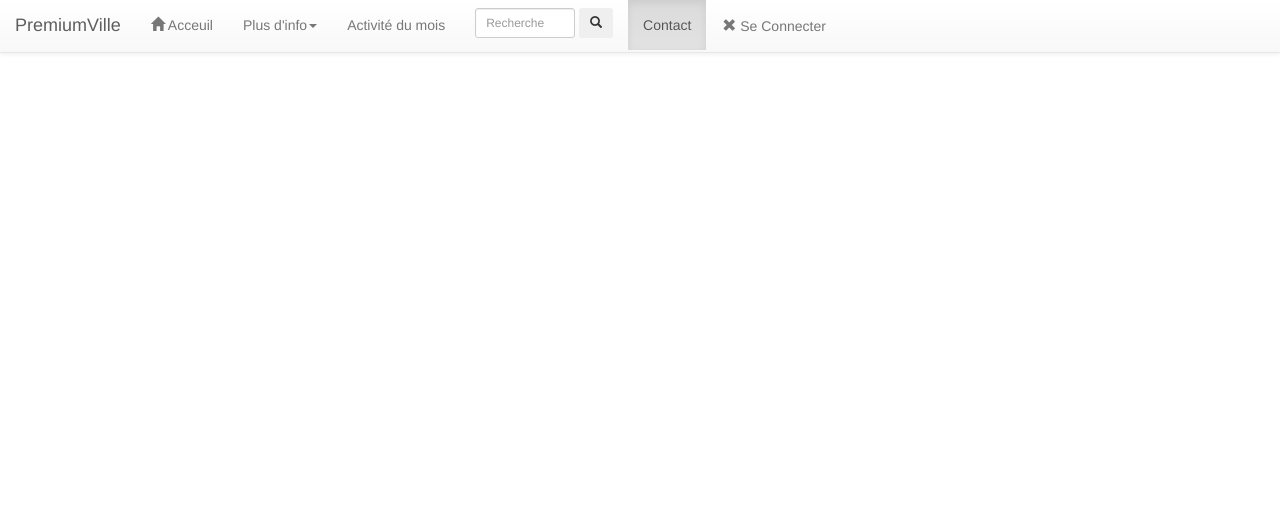
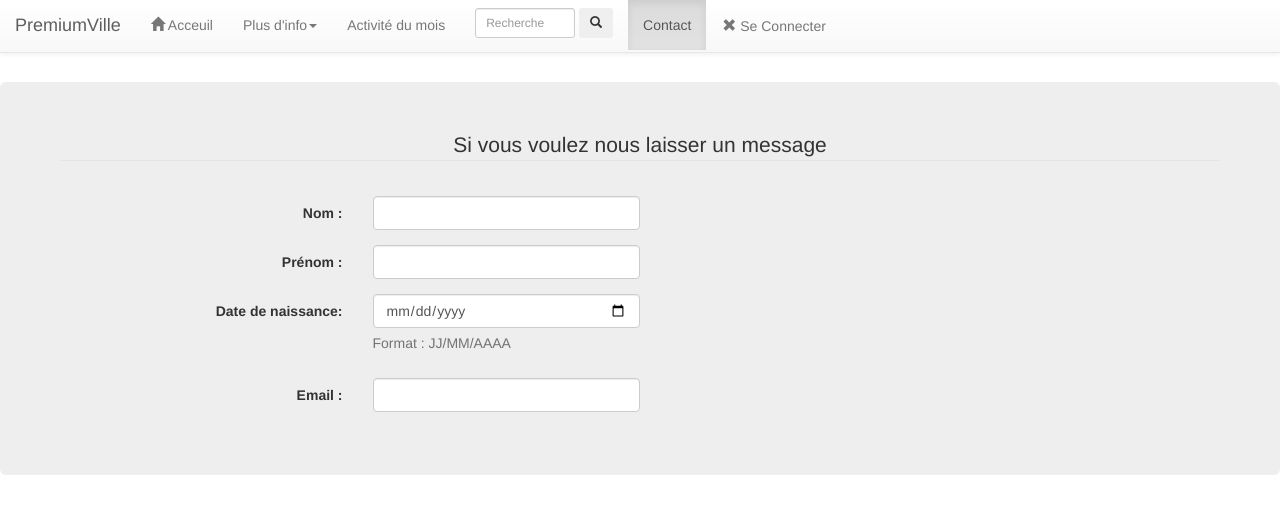
Before and after one commit to philou69/PremiumVille, a plain HTML site: page contact.html in a window 1280 px wide. Drawn offline with nearby package versions, Linux system fonts and the light colour scheme.

Commit message:
contact.html: création du formulaire zone personne

```diff
--- a/contact.html
+++ b/contact.html
@@ -10,6 +10,11 @@
 	    <link href="https://maxcdn.bootstrapcdn.com/bootstrap/3.3.1/css/bootstrap-theme.min.css" rel="stylesheet">
 	    <link href="https://maxcdn.bootstrapcdn.com/font-awesome/4.3.0/css/font-awesome.min.css" rel="stylesheet">
 		<title>Contact</title>
+
+		<!-- jQuery -->
+	    <script src="https://ajax.googleapis.com/ajax/libs/jquery/2.1.1/jquery.min.js"></script>
+	    <!-- Javascript de Bootstrap -->
+	    <script src="https://maxcdn.bootstrapcdn.com/bootstrap/3.2.0/js/bootstrap.min.js"></script>
 	</head>
 	<body>
 
@@ -57,25 +62,52 @@
 			</nav>
 		</header>
 
+		<section class="container-fluid">
+			<div class="jumbotron row">
+				<form class="form-horizontal col-sm-12">
+					<div class="form-group">
+						<legend class="text-center">Si vous voulez nous laisser un message</legend>
+					</div>
+					<div class="col-sm-6">
+						<div class="row">
+							<div class="form-group">
+								<label for="nom" class="col-sm-6  control-label">Nom :</label>
+								<div class="col-sm-6">
+									<input type="text" class="form-control" name="nom" id="nom">
+								</div>
+							</div>
+						</div>
+						<div class="row">
+							<div class="form-group">
+								<label for="prenom" class="col-sm-6 control-label">Prénom :</label>
+								<div class="col-sm-6">
+									<input type="text" class="form-control" name="prenom" id="prenom">
+								</div>
+							</div>
+						</div>
+						<div class="row">
+							<div class="form-group">
+								<label for="dateNaissance" class="col-sm-6 control-label"> Date de naissance:</label>
+								<div class="col-sm-6">
+									<input type="date" class="form-control" name="dateNaissance" id="dateNaissance">
+									<span class="help-block"> Format : JJ/MM/AAAA</span>
+								</div>
+							</div>
+						</div>
+						<div class="row">
+							<div class="form-group">
+								<label for="email" class="col-sm-6 control-label" >Email :</label>
+								<div class="col-sm-6">
+									<input type="email" class="form-control" name="email" id="email">
+								</div>
+							</div>
+						</div>
+					</div>
 
-		<!-- jQuery -->
-	    <script src="https://ajax.googleapis.com/ajax/libs/jquery/2.1.1/jquery.min.js"></script>
-	    <!-- Javascript de Bootstrap -->
-	    <script src="https://maxcdn.bootstrapcdn.com/bootstrap/3.2.0/js/bootstrap.min.js"></script>
-<!--
-	    <script>
-	      // Scrollspy fluide
-	      $(function () {
-	        $('header a').on('click', function(e) {
-	          e.preventDefault();
-	          var hash = this.hash;
-	          $('html, body').animate({
-	            scrollTop: $(this.hash).offset().top
-	          }, 1000, function(){
-	            window.location.hash = hash;
-	          });
-	        });
-	      });
-	    </script>-->
+
+				</form>
+			</div>
+		</section>
+
 	</body>
 </html>
```
